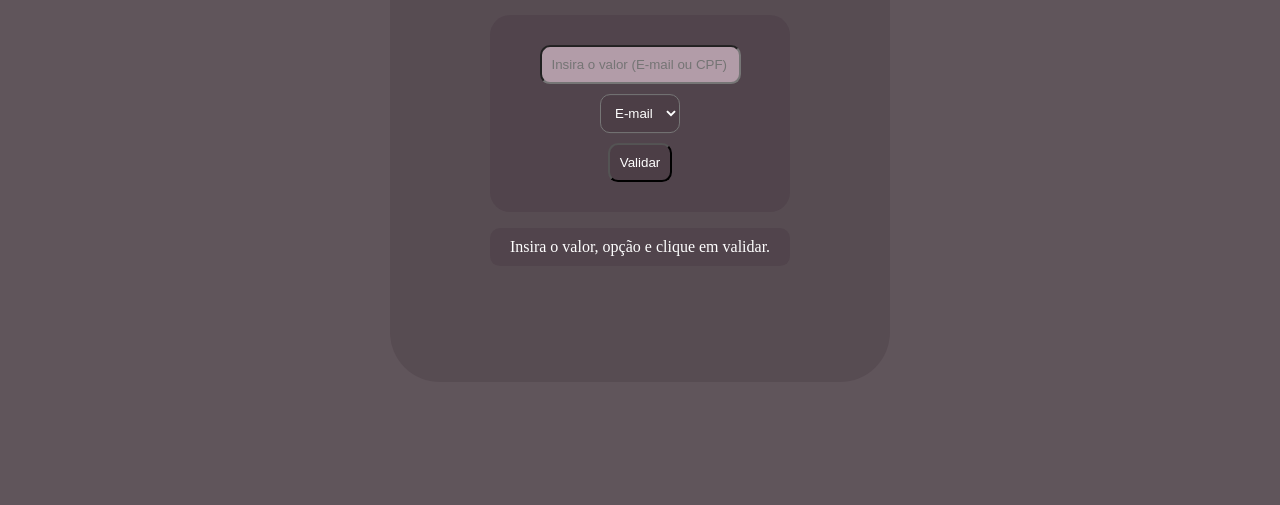
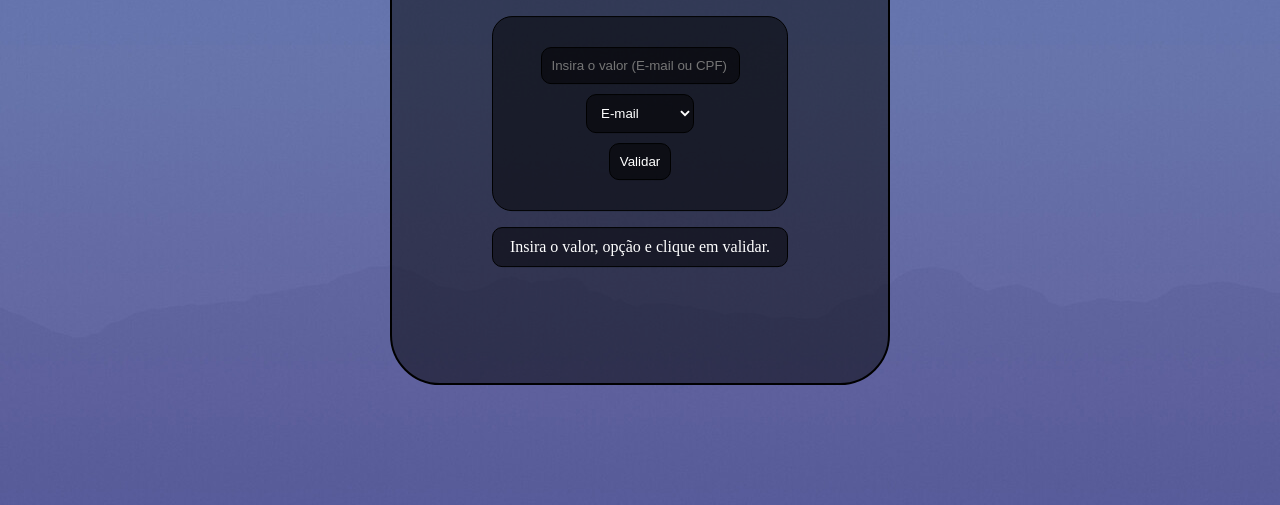
Before and after one commit to ofqueiroz/Validador-de-CAmpos, a website built with Vite: page index.html in a window 1280 px wide. Shown: the part 295-800 px from the top of the page. Built offline with nearby package versions, Linux system fonts and the light colour scheme.

Commit message:
Alterado visual da main

```diff
--- a/index.html
+++ b/index.html
@@ -12,11 +12,11 @@
     <main>
         <h2>Validador de Campos</h2>
         <form action="" method="get" id="form">
-            <input type="text" id="infouser" placeholder="Insira o valor (E-mail ou CPF)">
+            <input type="text" id="infouser" placeholder="Insira o valor (E-mail ou CPF)" class="placeholder-color">
             <label for="validator-type"></label>
             <select id="validator-type" name="validator-type">
                 <option value="email">E-mail</option>
-                <option value="cpf">CPF</option>
+                <option value="cpf">CPF/CNPJ</option>
             </select>
             <button type="submit" id="submitbtn">Validar</button>
         </form>
--- a/src/main.js
+++ b/src/main.js
@@ -17,9 +17,9 @@ submitBtn.addEventListener('click', (event) => {
     }
   } else if (selectedOption === 'cpf') {
     if (validator.isTaxID(infoUser, 'pt-BR')) {
-      advice.innerHTML = 'Este CPF é válido';
+      advice.innerHTML = 'Este CPF/CNPJ é válido';
     } else {
-      advice.innerHTML = 'Este CPF não é válido';
+      advice.innerHTML = 'Este CPF/CNPJ não é válido';
     }
   }
 });
--- a/src/style.css
+++ b/src/style.css
@@ -1,32 +1,40 @@
 * {
     box-sizing: border-box;
-    background-color: rgba(57, 43, 50, 0.8);
 }
 
-main {
+body {
+    background-image: url("/src/img/minimalist-background-twilight-breeze-digital-art-2k-wallpaper-uhdpaper.com-193@0@e.jpg");
+    background-repeat: no-repeat;
+}
+
+ main {
     display: flex;
     flex-direction: column;
-    background-color: rgba(57, 43, 50, 0.2);
     position: fixed;
     top: 50%;
     left: 50%;
     transform: translate(-50%, -50%);
     padding: 100px;
     border-radius: 50px;
+    border: 2px solid black;
     width: 500px;
+    background-color: rgba(0, 0, 0, 0.5)
 }
 
 #validator-type {
     display: flex;
     flex-direction: column;
+    border: 1px solid black;
+    background-color: rgba(0, 0, 0, 0.5)
 }
 
 h2 {
     color: white;
-    background-color: rgba(57, 43, 50, 0.2);
+    background-color: rgba(0, 0, 0, 0.5);
     border-radius: 20px;
     padding: 10px 20px;
     text-align: center;
+    border: 1px solid black;
 }
 
 form {
@@ -35,14 +43,21 @@ form {
     align-items: center;
     padding: 30px;
     border-radius: 20px;
-    background-color: rgba(57, 43, 50, 0.2);
+    background-color: rgba(0, 0, 0, 0.5);
+    border: 1px solid black;
 }
 
 #infouser {
-    background-color: rgba(203, 178, 191, 0.8);
+    background-color: white;
     padding: 10px;
     border-radius: 10px;
+    border: 1px solid black;
+    background-color: rgba(0, 0, 0, 0.5);
 }
+
+.placeholder-color {
+    color: white; /* Defina a cor desejada */
+  }
 
 #validator-type {
     color: white;
@@ -50,20 +65,23 @@ form {
     border-radius: 10px;
     margin-top: 10px;
     margin-bottom: 10px;
-    background-color: rgba(57, 43, 50, 0.2);
+    background-color: rgba(0, 0, 0, 0.5);
+    border: 1px solid black;
 }
 
 #submitbtn {
     color: white;
-    background-color: rgba(57, 43, 50, 0.2);
+    background-color: rgba(0, 0, 0, 0.5);
     padding: 10px;
     border-radius: 10px;
+    border: 1px solid black;
 }
 
 #advice {
     color: white;
-    background-color: rgba(57, 43, 50, 0.2);
+    background-color: rgba(0, 0, 0, 0.5);
     padding: 10px;
     border-radius: 10px;
     text-align: center;
+    border: 1px solid black;
 }
```
Also changed, not shown: src/img/background-1939128_1280.webp (added), src/img/minimalist-background-twilight-breeze-digital-art-2k-wallpaper-uhdpaper.com-193@0@e.jpg (added).
